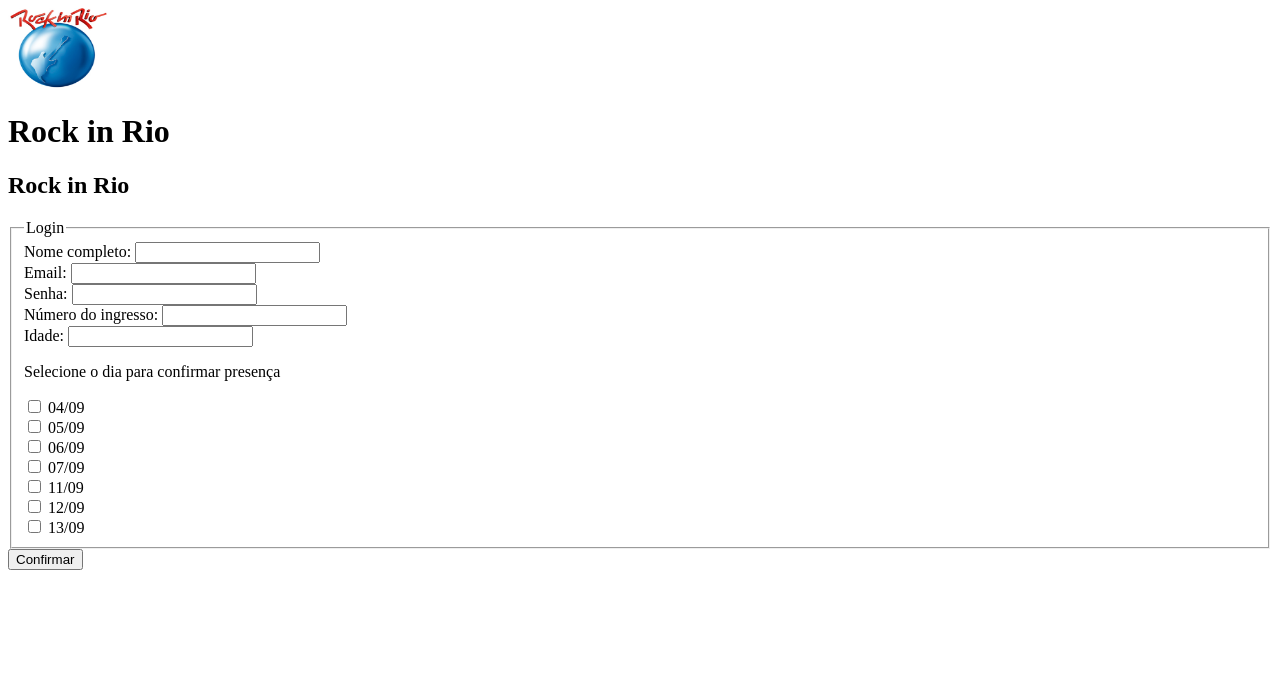
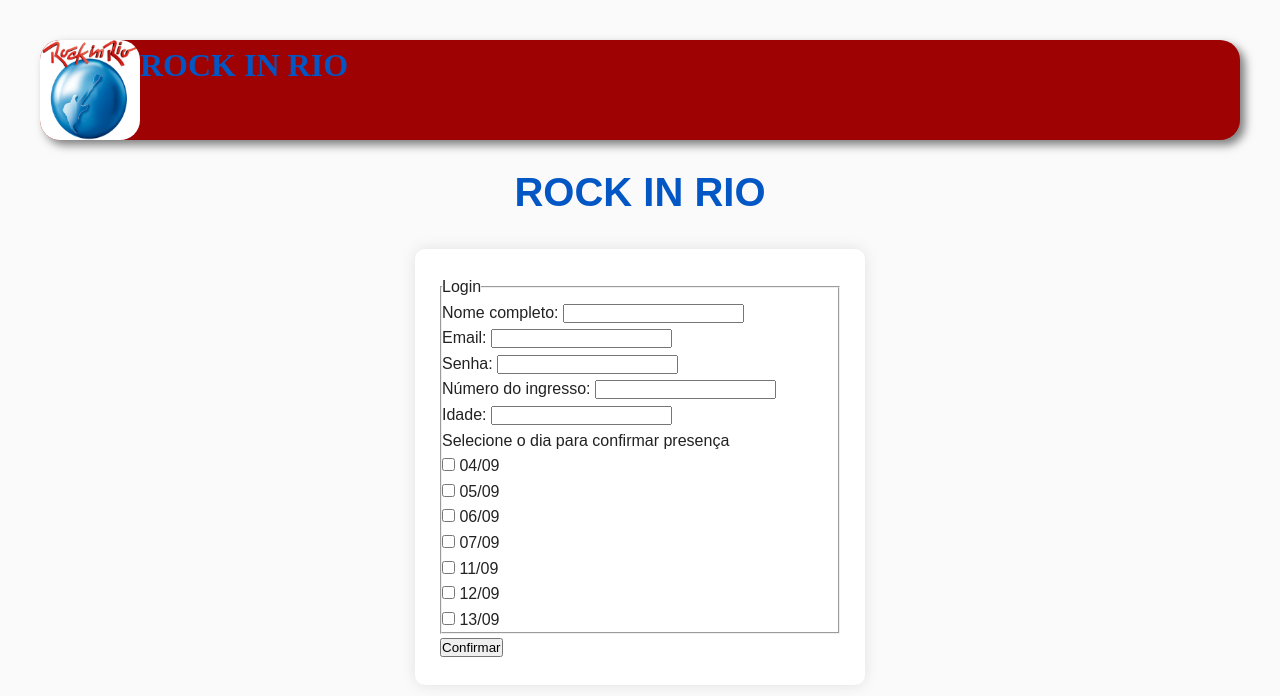
Before and after one commit to Gabriel-Rufato/Trabalho-Final-CPW, a plain HTML site: page index.html in a window 1280 px wide. Drawn offline with Linux system fonts and the light colour scheme.

Commit message:
Refazendo o css
Começo do css, mudanças inciais.

```diff
--- a/css/style.css
+++ b/css/style.css
@@ -1,12 +1,52 @@
-.topo{
-    min-width: 100%;
-    height: 5rem;
-    background-color: aliceblue;
-    display: flex;
-    justify-content: center;
-    align-items: center;
+* {
+  margin: 0;
+  padding: 0;
+  box-sizing: border-box;
+  font-family: Arial, Helvetica, sans-serif;
 }
-header ul li{
-    display: inline-block;
-    padding: 0 1rem;
+
+body {
+  background: #fafafa;
+  color: #222;
+  line-height: 1.6;
+  padding: 20px;
 }
+
+header {
+    background-color: #9e0202;
+    height: 100px;
+    margin: 20px;
+    border-radius: 20px;
+    box-shadow: 5px 5px 10px rgba(0, 0, 0, 0.5);
+}
+
+header img {
+    height: 100px;
+    float: left;
+    border-radius: 20px;
+}
+
+h1{
+    font-family: "Luminari";
+    text-align: left;
+    margin-bottom: 25px;
+    color: #0257c5;
+    text-transform: uppercase;
+}
+
+h2 {
+  text-align: center;
+  font-size: 2.5rem;
+  margin-bottom: 25px;
+  color: #0257c5;
+  text-transform: uppercase;
+}
+
+form {
+  max-width: 450px;
+  background: #fff;
+  margin: 0 auto;
+  padding: 25px;
+  border-radius: 10px;
+  box-shadow: 0 0 15px rgba(0, 0, 0, 0.1);
+}
```
